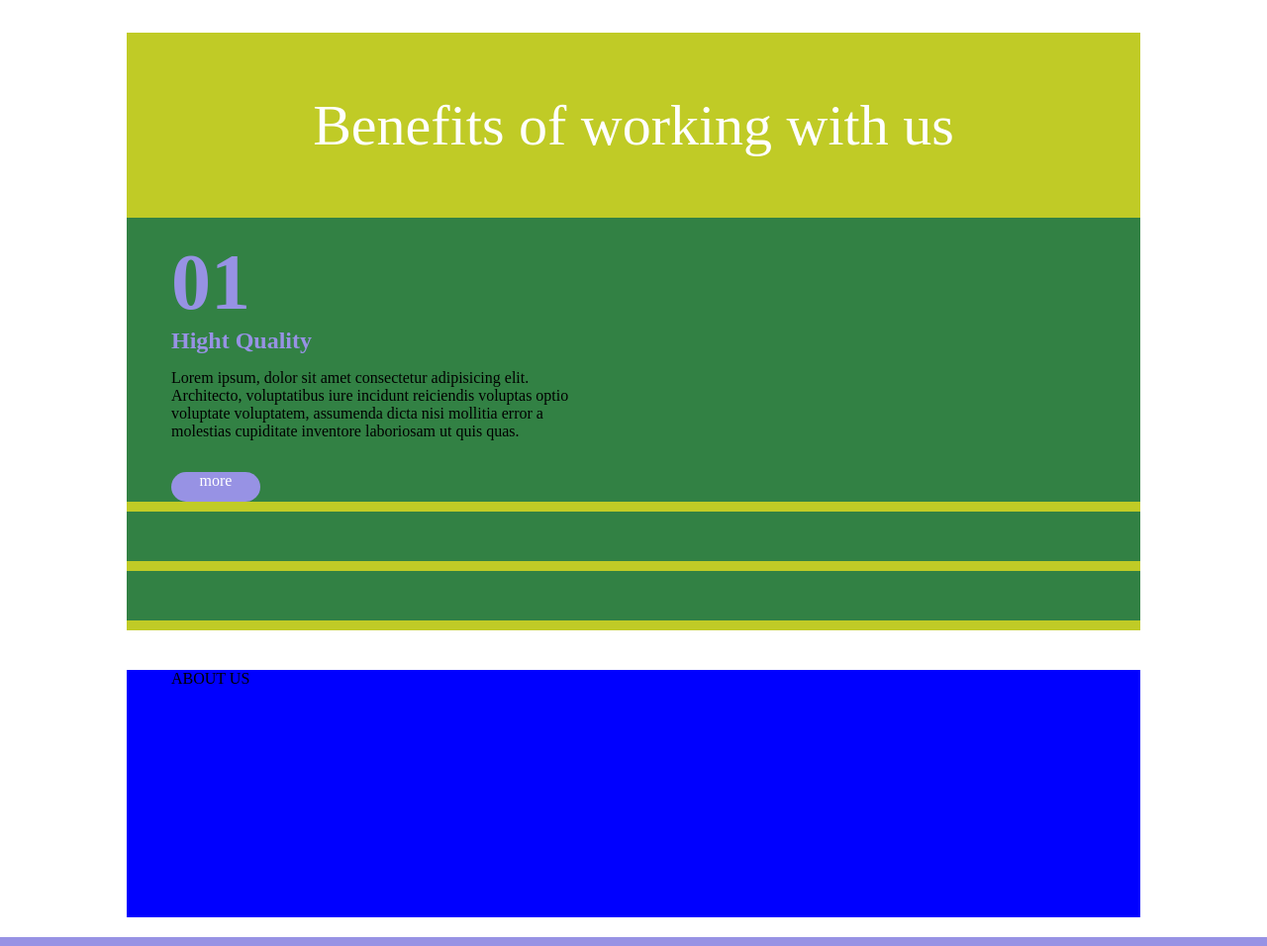
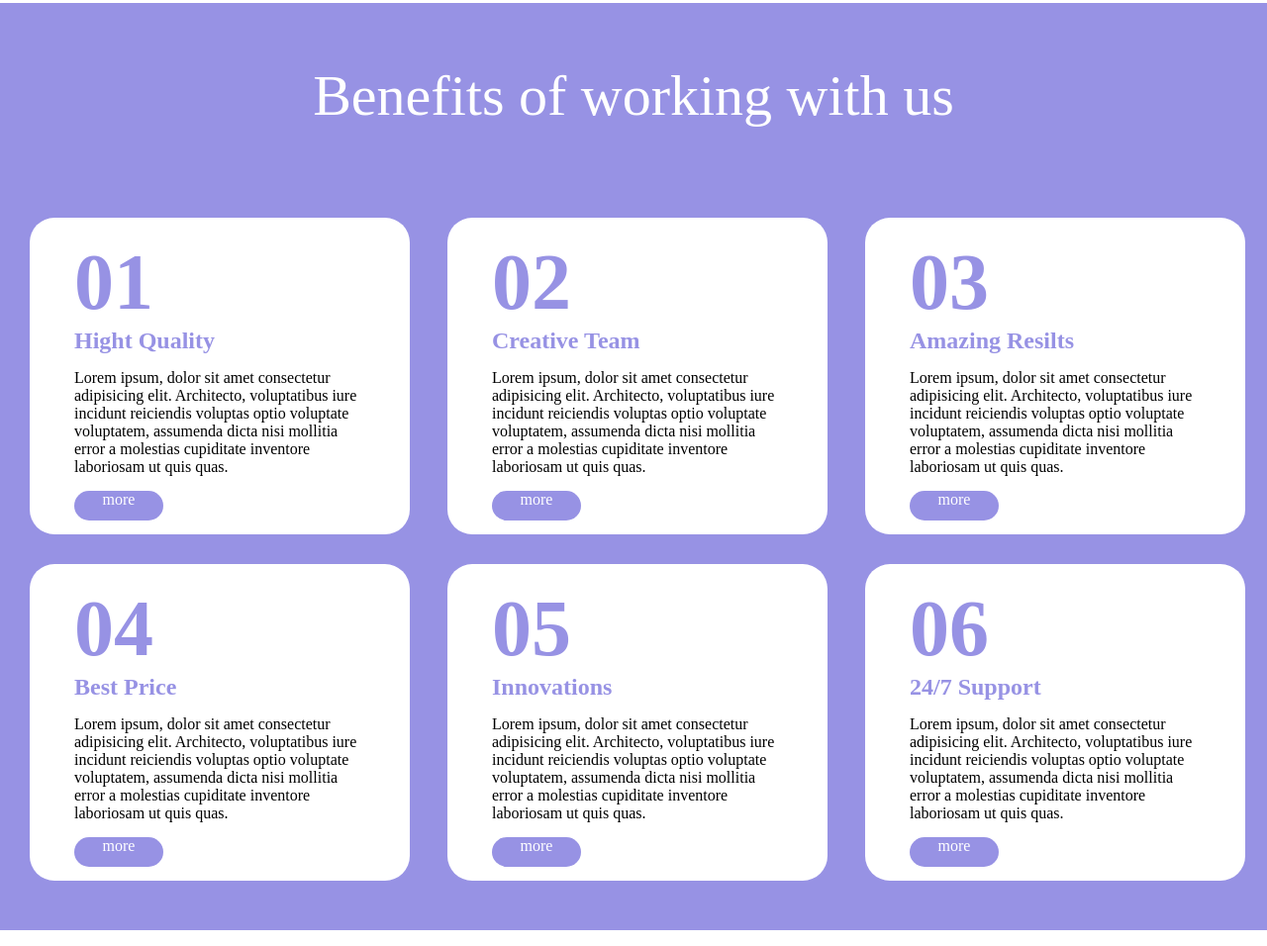
Before and after one commit to alessandrofogliada/htmlcss-responsive-layout, a plain HTML site: page index.html in a window 1280 px wide. Shown: the part 2822-3778 px from the top of the page at 99% size. Drawn offline with Linux system fonts and the light colour scheme.

Commit message:
svolgimento del main nelle sezioni benefit e about us in tutte le versioni di viewport

```diff
--- a/CSS/style.css
+++ b/CSS/style.css
@@ -104,7 +104,7 @@ header .container {
 }
 
 .container .col {
-	min-height: 250px;
+	min-height: 50px;
 	width: 100%;
 	margin-bottom: 20px;
     padding: 0 45px;
@@ -295,14 +295,12 @@ a{
 
 .roundpicture img{
     border-radius: 50%;
-    height: 200px;
 }
 
 .roundpicture {
-	width: 84%;
-	margin: 0 auto;
-	border-radius: 25px;
-	min-height: 100px;
+	max-width: 150px;
+    max-height: 150px;
+	border-radius: 50px;
     /* DEBUG */
     /* background-color: #328144; */
 }
@@ -312,6 +310,8 @@ a{
 
 #benefit .container{
     background-color: #9792e4;
+    width: 100%;
+    padding-bottom: 50px;
 }
 
 .intro {
@@ -326,11 +326,11 @@ a{
 
  #benefit .col{
     width: 80%;
-    min-height: 50px;
+    min-height: 320px;
+    border-radius: 25px;
     margin: 0 auto 10px;
     background-color: white;
-    display: flex;
-    flex-direction: column;
+    display: block;
  }
 
  #benefit h2{
@@ -350,6 +350,11 @@ a{
     padding-top: 15px;
  }
 
+ #benefit .col a{
+    margin-top: 15px;
+ }
+
+
  #benefit .button{
     background-color: #9792e4;
     color: white;
@@ -360,10 +365,33 @@ a{
 /* <!-- FIFTH LAYOUT , ABOUT US  --> */
 
 #aboutus .col{
+    display: block;
     /* DEBUG */
-    background-color: blue;
+    /* background-color: blue; */
 }
 
+#aboutus .col:first-child{
+    margin-top: 70px;
+}
+
+#aboutus h2 , h3{
+    color:#9792e4 ;
+    font-size: 30px;
+}
+
+#aboutus .roundpicture{
+    max-width: 200px;
+    max-height: 200px;
+}
+
+#aboutus .button {
+	background-color: #9792e4;
+	color: white;
+	width: 200px;
+	font-size: 18px;
+	align-items: center;
+	text-decoration: none;
+}
 /* <!-- SIXTH LAYOUT , GET STARTED --> */
 
 #getstarted .container{
@@ -487,16 +515,19 @@ a{
         min-height: 400px;
         display: flex;
         flex-wrap: wrap;
+        justify-content: center;
         /* DEBUG */
-        background-color: rgb(192, 203, 38);
+        background-color: #9792e4;
         margin-bottom: 40px;
     }
 
-    #benefit .col{
-        width: calc(100% / 2);
-        /* DEBUG */
-        background-color: #328144;
+    #benefit .col {
+        width: calc(90% / 2);
+        background-color: white;
+        margin: 30px 15px 0 23px;
     }
+
+
 
     /* <!-- FIFTH LAYOUT , ABOUT US  --> */
 
@@ -509,6 +540,19 @@ a{
         width: calc(100% / 2);
         /* DEBUG */
         background-color: blue;
+    }
+
+    #aboutus .col:first-child{
+        margin-top: 0;
+    }
+    #aboutus .roundpicture {
+        max-width: 150px;
+        max-height: 130px;
+    }
+
+    #aboutus .container {
+        display: flex;
+        width: 62%;
     }
 
     /* <!-- SIXTH LAYOUT , GET STARTED --> */
@@ -604,6 +648,11 @@ a{
 
     #benefit .container {
         justify-content: center;
+        flex-wrap: wrap;
+    }
+
+    #benefit .col{
+        width: 30%;
     }
 
 
--- a/index.html
+++ b/index.html
@@ -148,19 +148,59 @@
             <div class="container">
                 <div class="intro">Benefits of working with us</div>
                 <div class="col">
+                    <!-- first layout benefit -->
                     <h2>01</h2>
                     <h3>Hight Quality</h3>
                     <p>
                         Lorem ipsum, dolor sit amet consectetur adipisicing elit. Architecto, voluptatibus iure incidunt reiciendis voluptas optio voluptate voluptatem, assumenda dicta nisi mollitia error a molestias cupiditate inventore laboriosam ut quis quas.
                     </p>
-
                     <a class="button" href="#">more</a>
                 </div>
-                <div class="col"></div>
-                <div class="col"></div>
-                <div class="col"></div>
-                <div class="col"></div>
-                <div class="col"></div>
+                <div class="col">
+                    <!-- second layout -->
+                    <h2>02</h2>
+                    <h3>Creative Team</h3>
+                    <p>
+                        Lorem ipsum, dolor sit amet consectetur adipisicing elit. Architecto, voluptatibus iure incidunt reiciendis voluptas optio voluptate voluptatem, assumenda dicta nisi mollitia error a molestias cupiditate inventore laboriosam ut quis quas.
+                    </p>
+                    <a class="button" href="#">more</a>
+                </div>
+                <div class="col">
+                    <!-- thread layout -->
+                    <h2>03</h2>
+                    <h3>Amazing Resilts</h3>
+                    <p>
+                        Lorem ipsum, dolor sit amet consectetur adipisicing elit. Architecto, voluptatibus iure incidunt reiciendis voluptas optio voluptate voluptatem, assumenda dicta nisi mollitia error a molestias cupiditate inventore laboriosam ut quis quas.
+                    </p>
+                    <a class="button" href="#">more</a>
+                </div>
+                <div class="col">
+                    <!-- fourth layout -->
+                    <h2>04</h2>
+                    <h3>Best Price</h3>
+                    <p>
+                        Lorem ipsum, dolor sit amet consectetur adipisicing elit. Architecto, voluptatibus iure incidunt reiciendis voluptas optio voluptate voluptatem, assumenda dicta nisi mollitia error a molestias cupiditate inventore laboriosam ut quis quas.
+                    </p>
+                    <a class="button" href="#">more</a>
+                </div>
+                <div class="col">
+                    <!-- fifth layout -->
+                    <h2>05</h2>
+                    <h3>Innovations</h3>
+                    <p>
+                        Lorem ipsum, dolor sit amet consectetur adipisicing elit. Architecto, voluptatibus iure incidunt reiciendis voluptas optio voluptate voluptatem, assumenda dicta nisi mollitia error a molestias cupiditate inventore laboriosam ut quis quas.
+                    </p>
+                    <a class="button" href="#">more</a>
+                </div>
+                <div class="col">
+                    <!-- sixth layout -->
+                    <h2>06</h2>
+                    <h3>24/7 Support</h3>
+                    <p>
+                        Lorem ipsum, dolor sit amet consectetur adipisicing elit. Architecto, voluptatibus iure incidunt reiciendis voluptas optio voluptate voluptatem, assumenda dicta nisi mollitia error a molestias cupiditate inventore laboriosam ut quis quas.
+                    </p>
+                    <a class="button" href="#">more</a>
+                </div>
             </div>
         </section>
 
@@ -169,8 +209,30 @@
 
           <section id="aboutus">
             <div class="container">
-                <div class="col">ABOUT US</div>
-                <div class="col"></div>
+                <div class="col">
+                    <h2>About us</h2>
+                    <p>Lorem ipsum dolor sit amet consectetur adipisicing elit. Dolore quas voluptas laborum pariatur? Neque asperiores sint, iusto corrupti facilis dolores beatae aspernatur nulla ipsa, mollitia vero rerum explicabo dolore illum!
+                    Lorem ipsum dolor sit amet consectetur adipisicing elit. Eum, veritatis reprehenderit amet saepe mollitia quo nemo aperiam ipsam vero ipsum exercitationem! Eaque perferendis asperiores totam iusto, recusandae similique provident quos.
+                    </p>
+                    <br>
+                    <p>Lorem ipsum, dolor sit amet consectetur adipisicing elit. Repudiandae id sit eaque fugit quisquam architecto, ipsum, est similique quae autem, quia quam. Aspernatur dolorem consequuntur impedit placeat odio temporibus eveniet!</p>
+                </div>
+                <!-- <div class="col">
+                    Lorem ipsum dolor sit amet consectetur adipisicing elit. Nemo ut ipsam reiciendis, hic mollitia illo quo soluta sunt aliquam necessitatibus! Aut cumque, reiciendis assumenda quos accusamus ipsa quasi quis eos?
+                </div> -->
+
+                <div class="col">
+                    <div class="roundpicture">
+                    <img src="img/about.jpg" alt="Uomo in giacca e cravatta">
+                    </div>
+                    <h3>
+                        I help companies tincidunt tortor aliquam nulla facilisi cras fermentum odio.
+                    </h3>
+                    <a class="button" href="#">
+                        <i class="fa-brands fa-linkedin"></i> Find me on linkedin
+                    </a>
+
+                </div>
             </div>
           </section>
 
```
